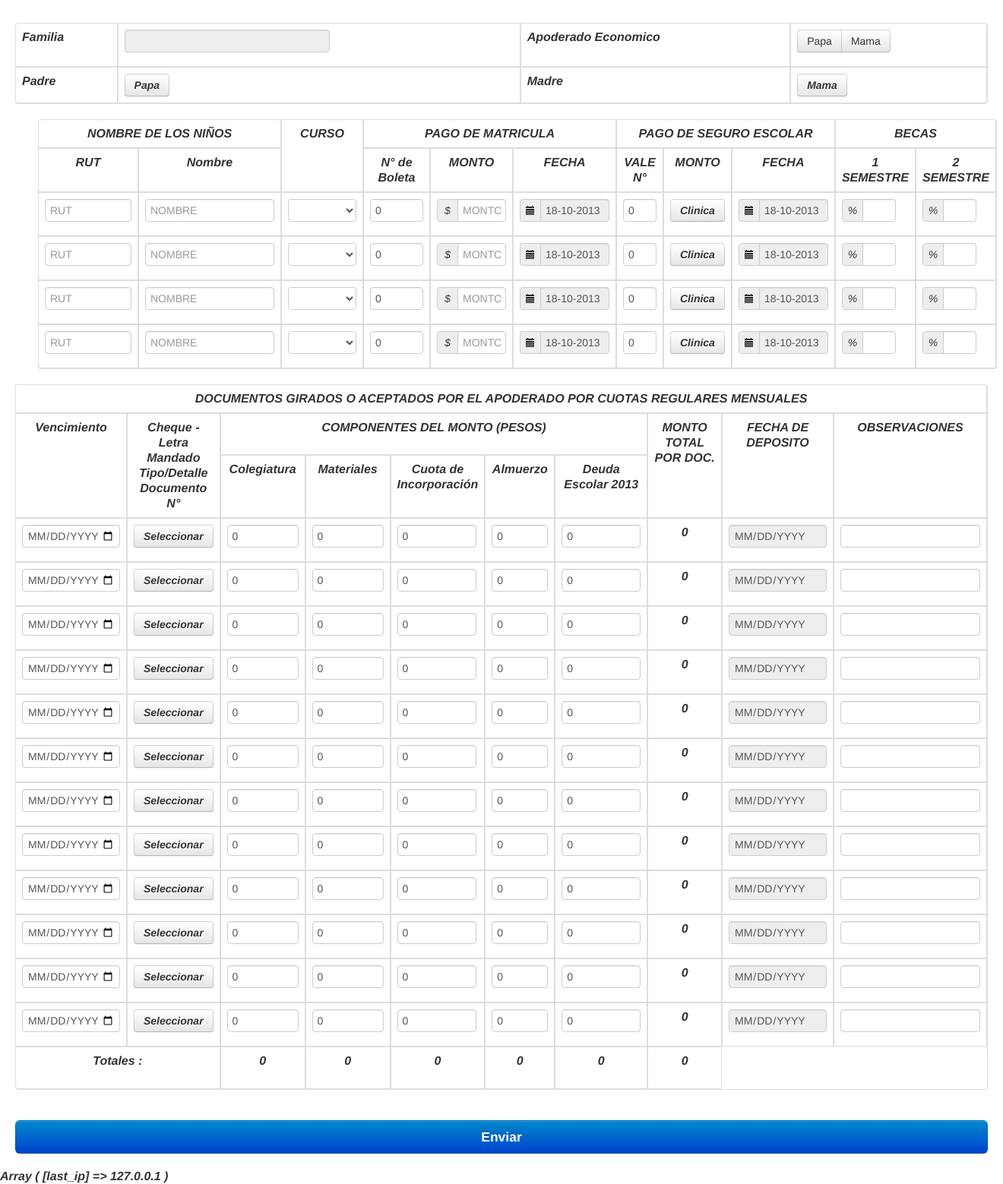
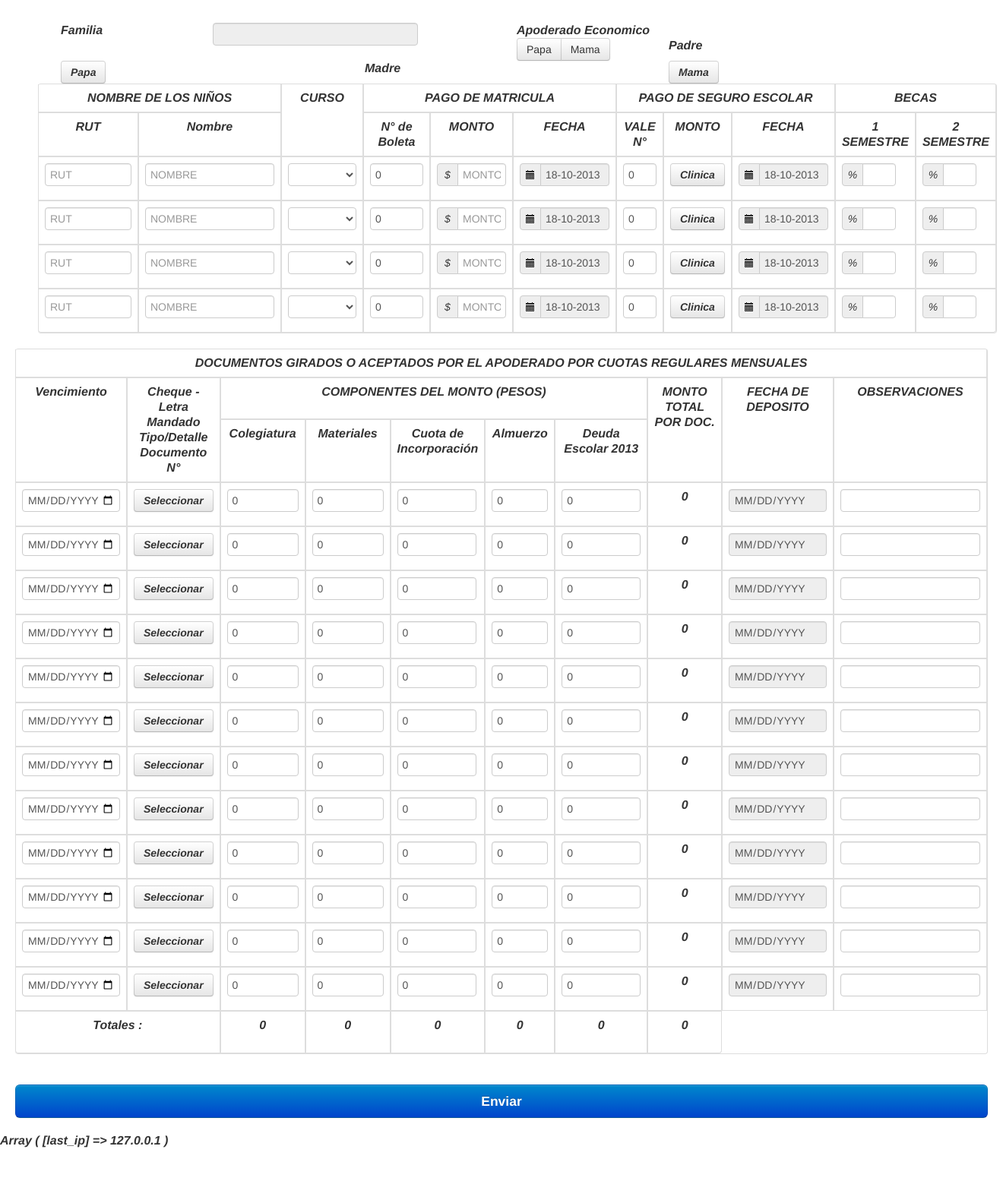
Before and after one commit to lhidalgo42/colegio2, a PHP site: page /vistas/Matriculas/index.php in a window 1320 px wide. Shown: the whole page at 76% size. After the commit the page ends 1511 px from the top, so only its background shows below. Run offline with PHP 8.4, Linux system fonts and the light colour scheme; some libraries are stand-ins or nearby versions.

Commit message:
Cambio de Tabla a Spans

```diff
--- a/vistas/Matriculas/padres.php
+++ b/vistas/Matriculas/padres.php
@@ -1,21 +1,31 @@
-<table  border="1" class="table table-bordered">
-  <tr>
-    <td><strong>Familia</strong></td>
-     <td><input type="text" id="familia" disabled class="span3"></td>
-    <td><strong>Apoderado Economico</strong></td>
-    <td>
-  <div class="btn-group" id="AEconomico" data-toggle="buttons-radio">
- <button type="button" class="btn" onClick="clickButton(0)">Papa</button>
- <button type="button" class="btn" onClick="clickButton(1)">Mama</button>
-</div></td>
-
-
-  </tr>
-  <tr>
-    <td><strong>Padre</strong></td>
-    <td><a id="modalPAPA" role="button" onClick="MostrarPadre(1)" class="btn" data-toggle="modal" rut="" nombre="" apellido1="" apellido2="" fechaNac="" sexo="1" profesion="" direccion="" comuna="" email="" lugarTrabajo="" direccionTrabajo="" telefonos="" aEconomico="" >Papa</a></td>
-    <td><strong>Madre</strong></td>
-    <td><a id="modalMAMA" role="button" onClick="MostrarPadre(0)" class="btn" data-toggle="modal" rut="" nombre="" apellido1="" apellido2="" fechaNac="" sexo="0" profesion="" direccion="" comuna="" email="" lugarTrabajo="" direccionTrabajo="" telefonos="" aEconomico="">Mama</a></td>
-
-  </tr>
-</table>
+<div class="span12">
+	<div>
+		<div class="span2"><strong>Familia</strong></div>
+		<div class="span4"><input type="text" id="familia" disabled class="span3"></div>
+		<div class="span4"><strong>Apoderado Economico</strong></div>
+		<div class="span2">
+			<div class="btn-group" id="AEconomico" data-toggle="buttons-radio">
+		    	<button type="button" class="btn" onClick="clickButton(0)">Papa</button>
+		    	<button type="button" class="btn" onClick="clickButton(1)">Mama</button>
+		    </div>
+		</div>
+	</div>
+	<div>
+		<div class="span2"><strong>Padre</strong></div>
+		<div class="span4">
+			<a id="modalPAPA" role="button" onClick="MostrarPadre(1)" class="btn" data-toggle="modal" rut="" nombre="" apellido1=""
+				apellido2="" fechaNac="" sexo="1" profesion="" direccion="" comuna="" email="" lugarTrabajo="" direccionTrabajo=""
+				telefonos="" aEconomico="" >
+				Papa
+			</a>
+		</div>
+		<div class="span4"><strong>Madre</strong></div>
+		<div class="span2">
+			<a id="modalMAMA" role="button" onClick="MostrarPadre(0)" class="btn" data-toggle="modal" rut="" nombre="" apellido1=""
+				apellido2="" fechaNac="" sexo="0" profesion="" direccion="" comuna="" email="" lugarTrabajo="" direccionTrabajo=""
+				telefonos="" aEconomico="">
+				Mama
+			</a>
+		</div>
+	</div>
+</div>
```
